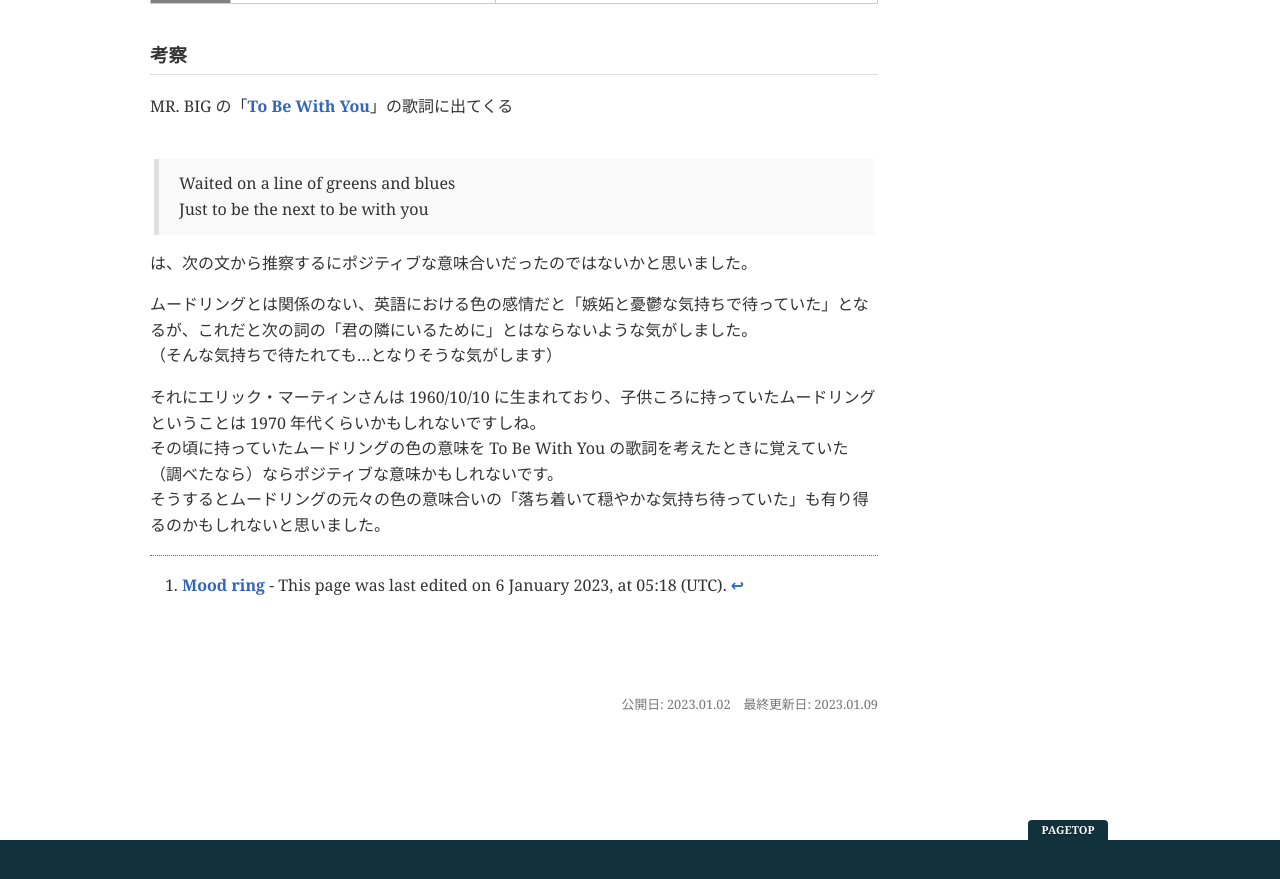
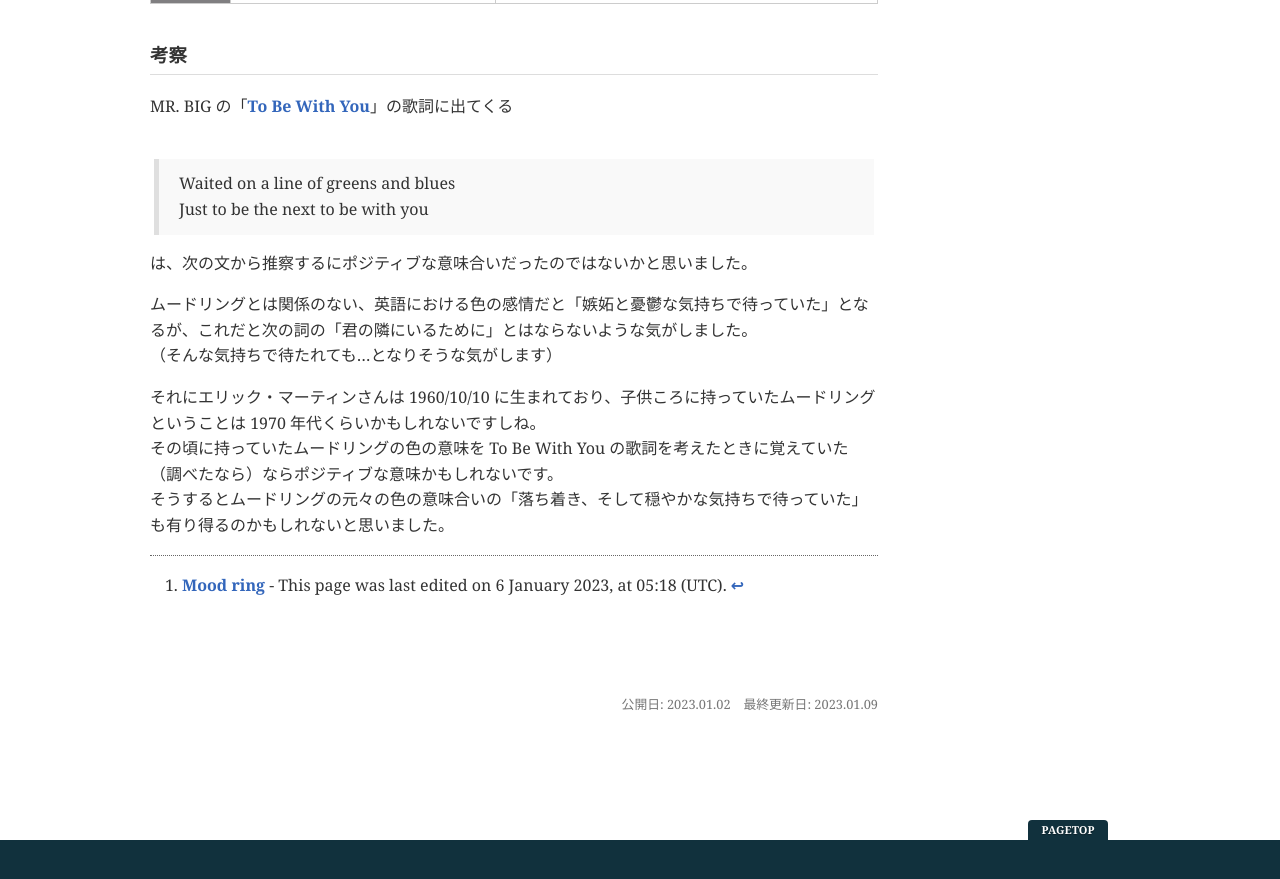
Before and after one commit to tetsuwo/en-study, a Jekyll site: the page built from _posts/2023-01-02-color-meanings-of-mood-ring.md, in a window 1280 px wide and 900 px high, scrolled down 1875 px. Shown: the top 879 px of the window. Built offline with Jekyll 4.4.1, drawn with Linux system fonts in a browser that asks for light colours.

```diff
--- a/_posts/2023-01-02-color-meanings-of-mood-ring.md
+++ b/_posts/2023-01-02-color-meanings-of-mood-ring.md
@@ -101,7 +101,7 @@
 
 それにエリック・マーティンさんは 1960/10/10 に生まれており、子供ころに持っていたムードリングということは 1970 年代くらいかもしれないですしね。
 その頃に持っていたムードリングの色の意味を To Be With You の歌詞を考えたときに覚えていた（調べたなら）ならポジティブな意味かもしれないです。
-そうするとムードリングの元々の色の意味合いの「落ち着いて穏やかな気持ち待っていた」も有り得るのかもしれないと思いました。
+そうするとムードリングの元々の色の意味合いの「落ち着き、そして穏やかな気持ちで待っていた」も有り得るのかもしれないと思いました。
 
 ----
 
```
